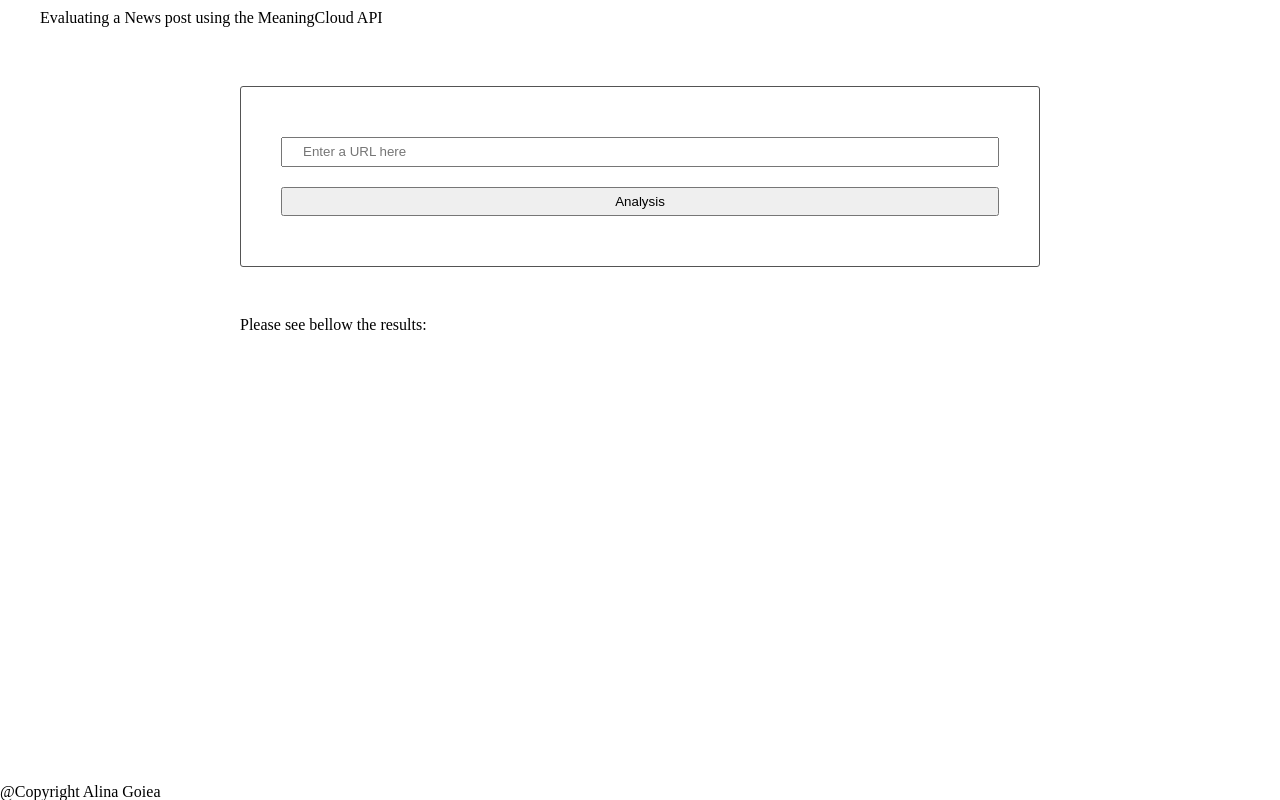
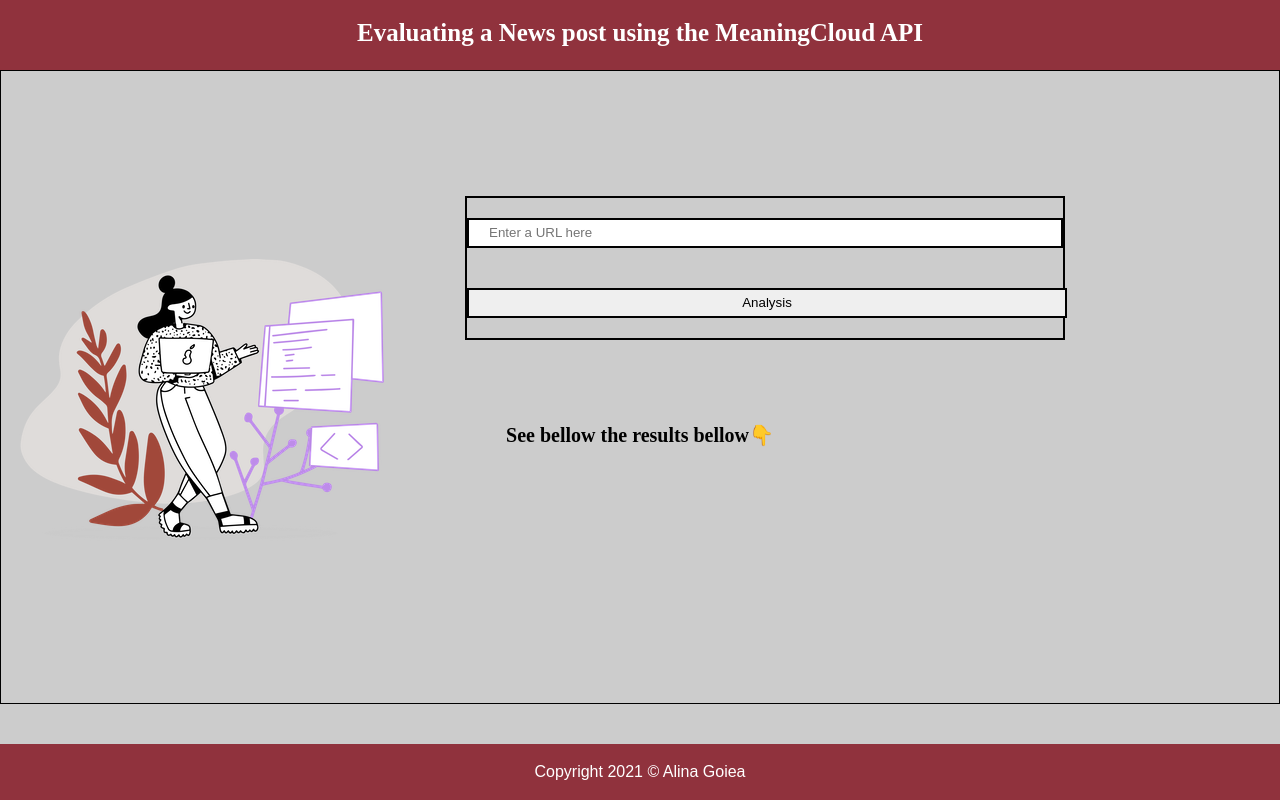
Before and after one commit to AlinaDev252/Evaluate-news-nlp, a website built with webpack: page src/client/views/index.html in a window 1280 px wide. Built offline with nearby package versions, Linux system fonts and the light colour scheme.

Commit message:
Add styling features

```diff
--- a/src/client/styles/base.scss
+++ b/src/client/styles/base.scss
@@ -1,7 +1,12 @@
+@import url("https://fonts.googleapis.com/css2?family=Inconsolata&display=swap");
+@import url("https://fonts.googleapis.com/css2?family=Mali:wght@500&display=swap");
+
 body {
 	display: flex;
 	flex-direction: column;
 	min-height: 100vh;
+	background: url("../assets/coding.png") no-repeat left center fixed;
+	background-color: #ccc;
 }
 
 main {
@@ -12,3 +17,12 @@ section {
 	max-width: 800px;
 	margin: 50px auto;
 }
+
+#app {
+	display: flex;
+	flex-direction: column;
+	color: black;
+	justify-content: center;
+	align-items: center;
+	font-size: 20px;
+}
--- a/src/client/styles/footer.scss
+++ b/src/client/styles/footer.scss
@@ -0,0 +1,11 @@
+footer {
+	background-color: #90323d;
+	color: white;
+	text-align: center;
+	margin-top: 40px;
+	font-family: Arial, Helvetica, sans-serif;
+}
+
+.footer-text {
+	padding: 20px;
+}
--- a/src/client/styles/form.scss
+++ b/src/client/styles/form.scss
@@ -1,12 +1,41 @@
-form {
-    border: 1px solid #545454;
-    border-radius: 3px;
-    padding: 40px;
+input {
+	padding: 5px 20px;
+	width: 100%;
+	line-height: 16px;
+	margin: 20px 0;
+	border: 2px solid black;
 }
 
-input {
-    padding: 5px 20px;
-    width: 100%;
-    line-height: 16px;
-    margin: 10px 0;
+.form-container {
+	display: flex;
+	margin: 100px 150px 0px 400px;
 }
+
+.results-container {
+	margin: 20px 150px;
+	font-size: 20px;
+}
+
+.result-title {
+	margin: 35px 0;
+	font-weight: 600;
+}
+
+#url {
+	border: 1px solid black;
+}
+
+#submit {
+	border: 2px solid black;
+	width: 600px;
+}
+
+#submit:hover {
+	background-color: gray;
+	color: white;
+}
+
+main {
+	border: 1px solid black;
+	padding: 25px 0;
+}
--- a/src/client/styles/header.scss
+++ b/src/client/styles/header.scss
@@ -1,5 +1,13 @@
 header {
-    display: flex;
-    justify-content: space-between;
-    padding: 10px 40px;
+	background-color: #90323d;
+	padding: 10px 40px;
+	text-align: center;
+	height: 70px;
 }
+
+.title {
+	font-size: 25px;
+	padding: 10px;
+	color: white;
+	font-weight: 600;
+}
--- a/src/client/views/index.html
+++ b/src/client/views/index.html
@@ -1,22 +1,23 @@
 <!DOCTYPE html>
 <html lang="en" dir="ltr">
 	<head>
-		<meta charset="utf-8" />
-		<title>Natural Language processing</title>
+		<meta charset="UTF-8" />
+		<!-- <title>Natural Language processing</title>
 		<link rel="stylesheet" src="/styles/resets.scss" />
 		<link rel="stylesheet" src="/styles/base.scss" />
 		<link rel="stylesheet" src="/styles/header.scss" />
 		<link rel="stylesheet" src="/styles/form.scss" />
-		<link rel="stylesheet" src="/styles/footer.scss" />
+		<link rel="stylesheet" src="/styles/footer.scss" /> -->
 	</head>
 
 	<body>
 		<header>
-			<h1>Evaluating a News post using the MeaningCloud API</h1>
+			<div class="title">Evaluating a News post using the MeaningCloud API</div>
 		</header>
 
 		<main>
-			<section>
+    <div id="app">
+			<section class="form-container">
 				<form class="" id="submit" onsubmit="return Client.handleSubmit(event)">
 					<input class="user_input" id="urlInput" type="text" name="input" value="" placeholder="Enter a URL here" />
 					<input
@@ -32,15 +33,18 @@
 			</section>
 
 			<section>
-				<h3>Please see bellow the results:</h3>
-				<div id="polarity"></div>
-				<div id="agreement"></div>
-				<div id="subjectivity"></div>
-				<div id="confidence"></div>
-				<div id="irony"></div>
+				<div class="holder entry">
+					<div class="result-title" id="entryHolder"><strong>See bellow the results bellow👇 </strong></h1>
+					<div id="polarity"></div>
+					<div id="agreement"></div>
+					<div id="subjectivity"></div>
+					<div id="confidence"></div>
+					<div id="irony"></div>
+				</div>
 			</section>
+      </div>
 		</main>
-		<script>
+		<!-- <script>
 			if ("serviceWorker" in navigator) {
 				window.addEventListener("load", () => {
 					navigator.serviceWorker
@@ -53,10 +57,10 @@
 						});
 				});
 			}
-		</script>
+		</script> -->
 
 		<footer>
-			<h3>@Copyright Alina Goiea</h3>
+			<p class="footer-text">Copyright 2021 © Alina Goiea</p>
 		</footer>
 	</body>
 </html>
--- a/webpack.dev.js
+++ b/webpack.dev.js
@@ -28,6 +28,10 @@ module.exports = {
 				test: /\.scss$/,
 				use: ["style-loader", "css-loader", "sass-loader"],
 			},
+			{
+				test: /\.(png|jpg|JPG|jpeg|gif|svg)$/,
+				use: ["url-loader?limit=25000"],
+			},
 		],
 	},
 	plugins: [
--- a/webpack.prod.js
+++ b/webpack.prod.js
@@ -25,6 +25,10 @@ module.exports = {
 				test: /\.scss$/,
 				use: [MiniCssExtractPlugin.loader, "css-loader", "sass-loader"],
 			},
+			{
+				test: /\.(png|jpg|JPG|jpeg|gif|svg)$/,
+				use: ["url-loader?limit=25000"],
+			},
 		],
 	},
 	plugins: [
```
Also changed, not shown: __test__/handleSubmit.test.js (+2 -2 lines), package.json (+6 -3 lines), src/client/assets/coding.png (added), 1 other file.
